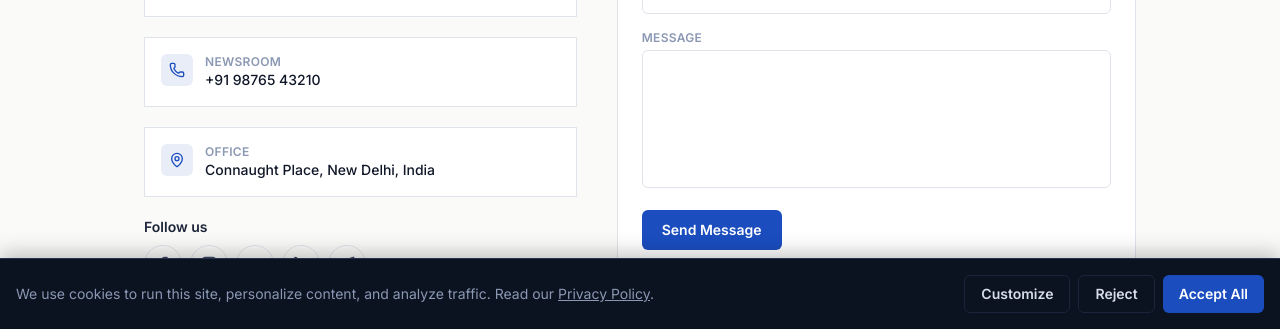
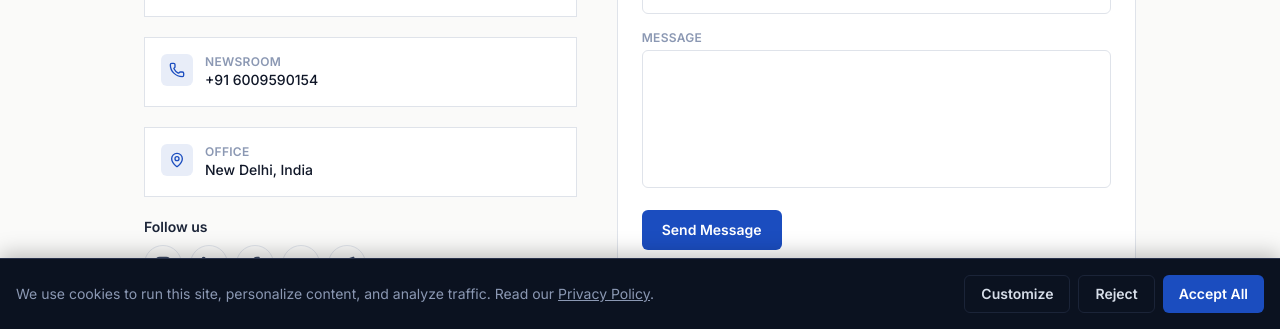
Before and after one commit to azeelnews-official/azeelnewsofficial, a Next.js app: page /contact in a window 1280 px wide. Shown: the part 471-800 px from the top of the page. Built offline with nearby package versions, Linux system fonts and the light colour scheme; no server answers.

Commit message:
Update page.tsx

```diff
--- a/app/contact/page.tsx
+++ b/app/contact/page.tsx
@@ -8,10 +8,10 @@ import { Footer } from "@/components/layout/Footer";
 import { CookieConsent } from "@/components/layout/CookieConsent";
 
 const SOCIAL_LINKS = [
+  { icon: Instagram, label: "Instagram", href: "https://instagram.com/azeelnews" },
+  { icon: Linkedin, label: "LinkedIn", href: "https://linkedin.com/company/azeelnews" },
   { icon: Facebook, label: "Facebook", href: "https://facebook.com/azeelnews" },
-  { icon: Instagram, label: "Instagram", href: "https://instagram.com/azeelnews" },
   { icon: Youtube, label: "YouTube", href: "https://youtube.com/@azeelnews" },
-  { icon: Linkedin, label: "LinkedIn", href: "https://linkedin.com/company/azeelnews" },
   { icon: Send, label: "Telegram", href: "https://t.me/azeelnews" },
 ];
 
@@ -39,8 +39,8 @@ export default function ContactPage() {
           <div className="flex flex-col gap-5">
             <ContactCard icon={Mail} label="Editorial" value="contact@azeelnews.in" href="mailto:contact@azeelnews.in" />
             <ContactCard icon={Mail} label="Advertising" value="ads@azeelnews.in" href="mailto:ads@azeelnews.in" />
-            <ContactCard icon={Phone} label="Newsroom" value="+91 98765 43210" href="tel:+919876543210" />
-            <ContactCard icon={MapPin} label="Office" value="Connaught Place, New Delhi, India" />
+            <ContactCard icon={Phone} label="Newsroom" value="+91 6009590154" href="tel:+916009590154" />
+           <ContactCard icon={MapPin} label="Office" value="New Delhi, India" />
 
             <div>
               <p className="mb-2 text-sm font-semibold text-ink-800">Follow us</p>
```
